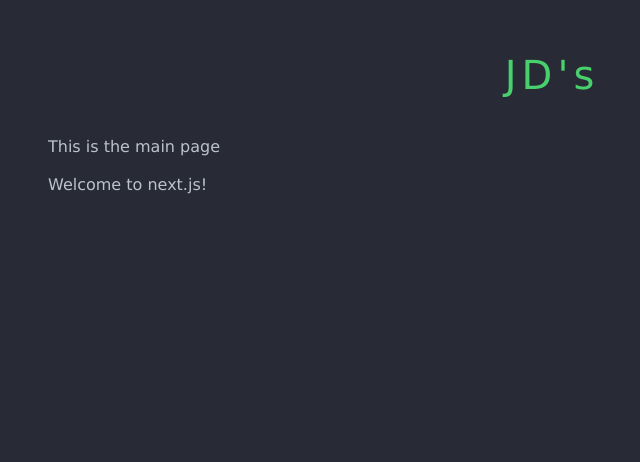
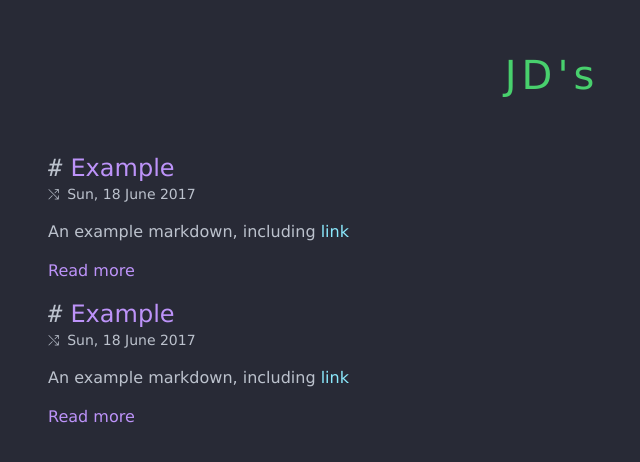
Before and after one commit to jdinhify/jdinh-life, a Next.js app: page / in a window 1280 px wide. Shown: the top 462 px of the page, without its empty margins (88-728 px from the left). Built offline with nearby package versions, Linux system fonts and the light colour scheme; what react-lowlight would draw is missing.

Commit message:
done index & progress

```diff
--- a/modules/layout/components/header.js
+++ b/modules/layout/components/header.js
@@ -2,8 +2,14 @@ import React from 'react'
 import PropTypes from 'prop-types'
 import Head from 'next/head'
 import Link from 'next/link'
+import Router from 'next/router'
+import NProgress from 'nprogress'
 
 import { colors } from '../config'
+
+Router.onRouteChangeStart = (url) => NProgress.start()
+Router.onRouteChangeComplete = () => NProgress.done()
+Router.onRouteChangeError = () => NProgress.done()
 
 const propTypes = {
   title: PropTypes.string,
--- /dev/null
+++ b/modules/layout/components/markdown.js
@@ -0,0 +1,25 @@
+import React from 'react'
+import PropTypes from 'prop-types'
+import MD from 'react-markdown'
+
+import HeadingRenderer from './renderers/heading'
+import LinkRenderer from './renderers/link'
+import CodeRenderer from './renderers/code'
+
+const propTypes = {
+  source: PropTypes.string,
+}
+
+const Markdown = ({ source }) =>
+  <MD
+    source={source}
+    renderers={{
+      Heading: HeadingRenderer,
+      Link: LinkRenderer,
+      CodeBlock: CodeRenderer,
+      Code: CodeRenderer,
+    }} />
+
+Markdown.propTypes = propTypes
+
+export default Markdown
--- a/modules/layout/main.js
+++ b/modules/layout/main.js
@@ -1,32 +1,23 @@
 import React from 'react'
 import PropTypes from 'prop-types'
-import MD from 'react-markdown'
 
-import HeadingRenderer from './components/renderers/heading'
-import LinkRenderer from './components/renderers/link'
-import CodeRenderer from './components/renderers/code'
+import Markdown from './components/markdown'
 import Header from './components/header'
 import { colors } from './config'
 
 const propTypes = {
   content: PropTypes.string,
-  children: PropTypes.element,
   title: PropTypes.string,
   noHeading: PropTypes.bool,
+
+  children: PropTypes.any,
 }
 
 const Page = ({ children, title = '', content = '', noHeading }) =>
   <div className='app'>
     <Header title={title} />
     {!noHeading && <h1><span>#</span>{title}</h1>}
-    <MD
-      source={content}
-      renderers={{
-        Heading: HeadingRenderer,
-        Link: LinkRenderer,
-        CodeBlock: CodeRenderer,
-        Code: CodeRenderer,
-      }} />
+    <Markdown source={content} />
     { children }
 
     <style jsx>{`
@@ -175,6 +166,40 @@ const Page = ({ children, title = '', content = '', noHeading }) =>
       .hljs-emphasis {
         font-style: italic;
       }
+
+      /* nprogress */
+      /* Make clicks pass-through */
+      #nprogress {
+        pointer-events: none;
+      }
+
+      #nprogress .bar {
+        background: ${colors.comment};
+
+        position: fixed;
+        z-index: 1031;
+        top: 0;
+        left: 0;
+
+        width: 100%;
+        height: 2px;
+      }
+
+      /* Fancy blur effect */
+      #nprogress .peg {
+        display: block;
+        position: absolute;
+        right: 0px;
+        width: 100px;
+        height: 100%;
+        box-shadow: 0 0 10px ${colors.comment}, 0 0 5px ${colors.comment};
+        opacity: 1.0;
+
+        -webkit-transform: rotate(3deg) translate(0px, -4px);
+            -ms-transform: rotate(3deg) translate(0px, -4px);
+                transform: rotate(3deg) translate(0px, -4px);
+      }
+
     `}</style>
   </div>
 
--- a/package.json
+++ b/package.json
@@ -27,6 +27,7 @@
     "highlight.js": "^9.12.0",
     "lodash": "^4.17.4",
     "next": "^3.0.0-beta14",
+    "nprogress": "^0.2.0",
     "react": "^15.5.4",
     "react-dom": "^15.5.4",
     "react-lowlight": "^1.0.6",
--- a/pages/index.js
+++ b/pages/index.js
@@ -1,14 +1,77 @@
 import React from 'react'
-import MD from 'react-markdown'
+import Link from 'next/link'
 
+import Markdown from '../modules/layout/components/markdown'
 import Page from '../modules/layout/main'
+import { colors } from '../modules/layout/config'
 
-const content = `
-This is the main page
-`
+const pages = [
+  {
+    title: 'Example',
+    desc: 'An example markdown, including [link](https://google.com)',
+    link: '/example',
+    date: '2017-06-18',
+  },
+  {
+    title: 'Example',
+    desc: 'An example markdown, including [link](https://google.com)',
+    link: '/example',
+    date: '2017-06-18',
+  },
+]
+
+const localeStringOptions = {
+  weekday: 'short',
+  month: 'short',
+  year: 'numeric',
+  day: 'numeric',
+}
 
 export default () =>
   <Page title='Home' noHeading>
-    <MD source={content} />
-    Welcome to next.js!
+    {
+      pages.map(
+        (page, i) =>
+          <div className='entry' key={i}>
+            <h2><i>#</i><Link prefetch href={page.link}><a>{page.title}</a></Link></h2>
+            <time>{(new Date(page.date)).toLocaleDateString('en-au', localeStringOptions)}</time>
+            <Markdown source={page.desc} />
+            <Link href={page.link}><a>Read more</a></Link>
+          </div>
+      )
+    }
+
+    <style jsx>{`
+      h2 {
+        margin-bottom: 0;
+      }
+      a {
+        color: ${colors.purple};
+        transition: color .5s ease;
+      }
+      a:hover {
+        color: ${colors.orange};
+      }
+      i {
+        font-family: Lucida Console,Monaco,monospace;
+        padding-right: .5rem;
+      }
+      time {
+        display: block;
+        font-size: 87.5%;
+        margin-bottom: 1rem;
+      }
+      time::before {
+        content: '⤭';
+        padding-right: .5rem;
+      }
+      .entry + .entry::before {
+        font-family: Lucida Console,Monaco,monospace;
+        content: '/* --- */';
+        display: block;
+        text-align: center;
+        font-size: 87.5%;
+        color: ${colors.comment};
+      }
+    `}</style>
   </Page>
--- a/scripts/path-export-generate.js
+++ b/scripts/path-export-generate.js
@@ -18,6 +18,6 @@ glob(pages, async (err, files) => {
     pathMap,
     err => err
       ? console.log(err)
-      : console.log('done')
+      : console.log('path-map exported to path-map.js')
   )
 })
```
Also changed, not shown: 1 other file (tests, documents, lock files or other folders).
